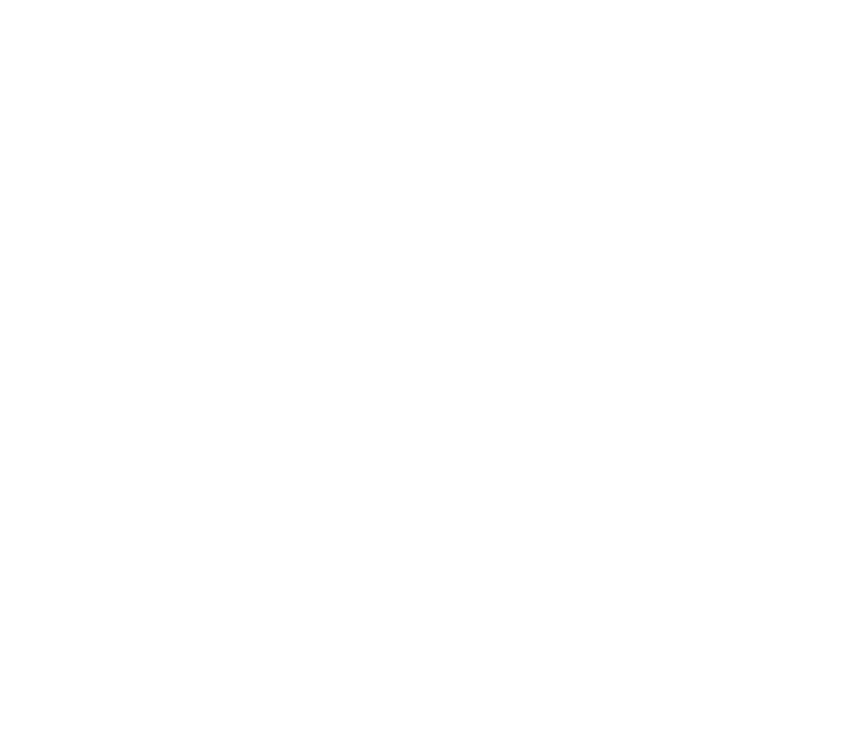
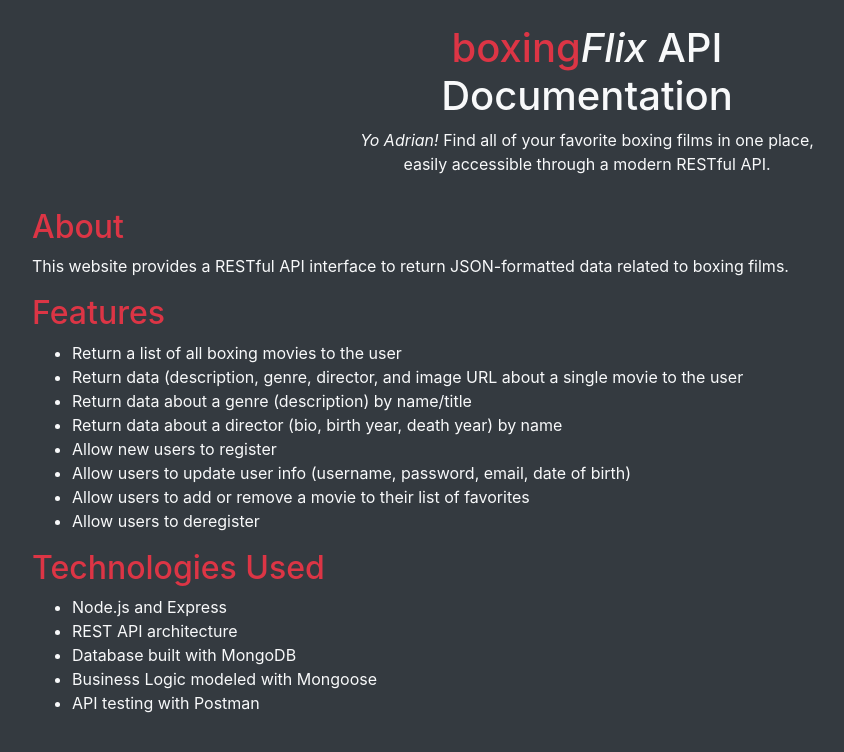
Before and after one commit to mdillemuth/boxingFlix, a plain HTML site: page documentation.html in a window 1280 px wide. Shown: the whole page, without its empty margins (53-897 px from the left). Drawn offline with nearby package versions, Linux system fonts and the light colour scheme.

Commit message:
Add content for API documentation

```diff
--- a/documentation.html
+++ b/documentation.html
@@ -3,7 +3,78 @@
   <head>
     <meta charset="UTF-8" />
     <meta name="viewport" content="width=device-width, initial-scale=1.0" />
+    <link
+      rel="stylesheet"
+      href="https://cdn.jsdelivr.net/npm/bootstrap@4.5.3/dist/css/bootstrap.min.css"
+      integrity="sha384-TX8t27EcRE3e/ihU7zmQxVncDAy5uIKz4rEkgIXeMed4M0jlfIDPvg6uqKI2xXr2"
+      crossorigin="anonymous"
+    />
     <title>boxingFlix API Documentation</title>
   </head>
-  <body></body>
+  <body class="bg-dark p-2">
+    <div class="container mt-3">
+      <div class="row">
+        <div class="col-lg-6 mx-auto">
+          <h1 class="text-center text-light">
+            <span class="text-danger">boxing</span
+            ><span class="font-italic">Flix</span> API Documentation
+          </h1>
+        </div>
+      </div>
+      <div class="row">
+        <div class="col-lg-6 mx-auto">
+          <p class="text-light text-center">
+            <span class="font-italic">Yo Adrian! </span>Find all of your favorite boxing films in one place,</br> easily accessible
+            through a modern RESTful API.
+          </p>
+        </div>
+      </div>
+      <p></p>
+    </div>
+    <div class="container mt-3">
+      <div class="row">
+        <div class="col mx-auto">
+          <h2 class="text-left text-danger">About</h2>
+          <p class="text-left text-light">This website provides a RESTful API interface to return JSON-formatted data related to boxing films.</p>
+        </div>
+      </div>
+      <div class="row">
+        <div class="col mx-auto">
+          <h2 class="text-left text-danger">Features</h2>
+          <ul class="text-light">
+            <li>Return a list of all boxing movies to the user</li>
+            <li>Return data (description, genre, director, and image URL about a single movie to the user</li>
+            <li>Return data about a genre (description) by name/title</li>
+            <li>Return data about a director (bio, birth year, death year) by name</li>
+            <li>Allow new users to register</li>
+            <li>Allow users to update user info (username, password, email, date of birth)</li>
+            <li>Allow users to add or remove a movie to their list of favorites</li>
+            <li>Allow users to deregister</li>
+          </ul>
+        </div>
+      </div>
+      <div class="row">
+        <div class="col mx-auto">
+          <h2 class="text-left text-danger">Technologies Used</h2>
+          <ul class="text-light">
+            <li>Node.js and Express</li>
+            <li>REST API architecture</li>
+            <li>Database built with MongoDB</li>
+            <li>Business Logic modeled with Mongoose</li>
+            <li>API testing with Postman</li>
+          </ul>
+        </div>
+      </div>
+    </div>
+    <script
+      src="https://code.jquery.com/jquery-3.5.1.slim.min.js"
+      integrity="sha384-DfXdz2htPH0lsSSs5nCTpuj/zy4C+OGpamoFVy38MVBnE+IbbVYUew+OrCXaRkfj"
+      crossorigin="anonymous"
+    ></script>
+    <script
+      src="https://cdn.jsdelivr.net/npm/bootstrap@4.5.3/dist/js/bootstrap.bundle.min.js"
+      integrity="sha384-ho+j7jyWK8fNQe+A12Hb8AhRq26LrZ/JpcUGGOn+Y7RsweNrtN/tE3MoK7ZeZDyx"
+      crossorigin="anonymous"
+    ></script>
+  </body>
 </html>
```
